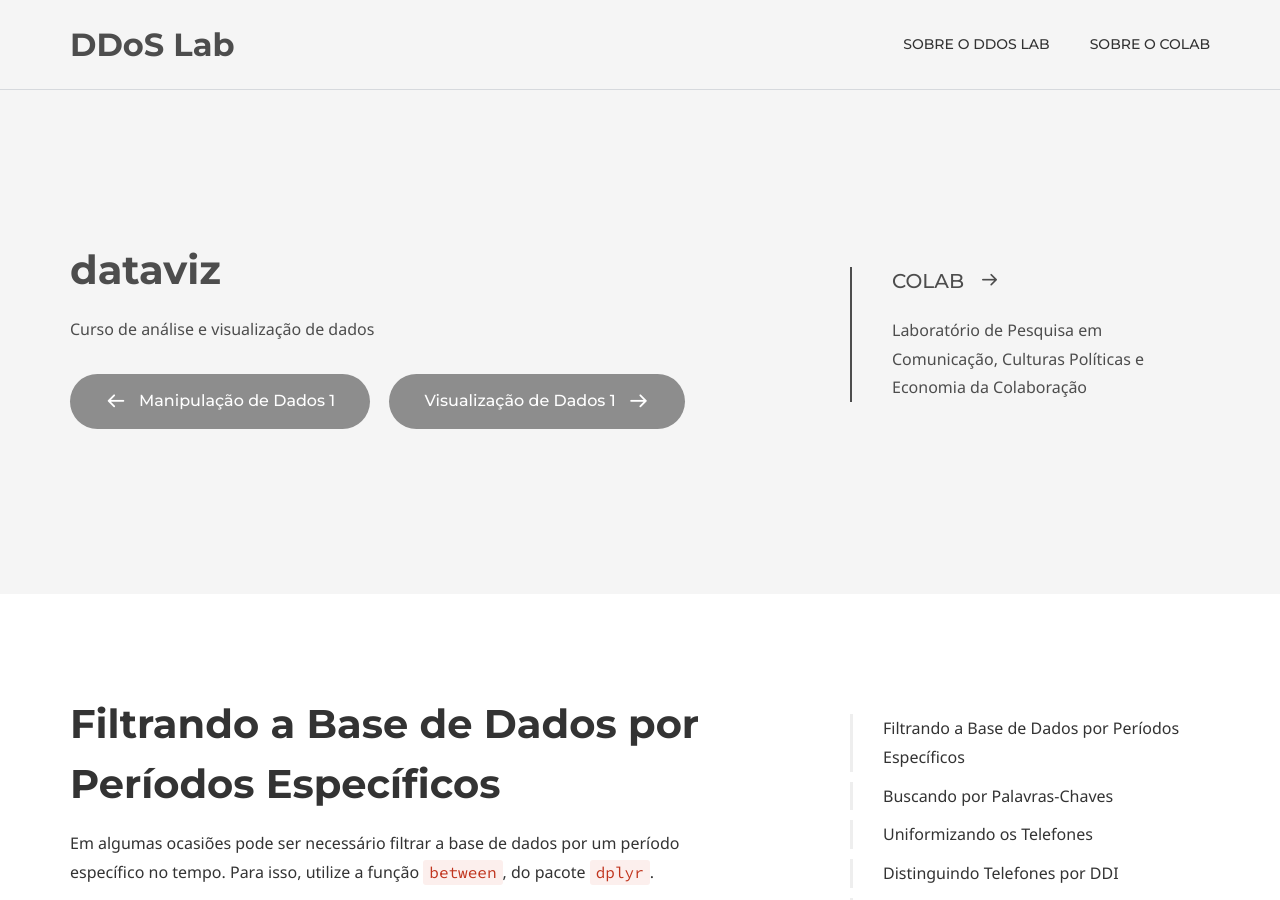
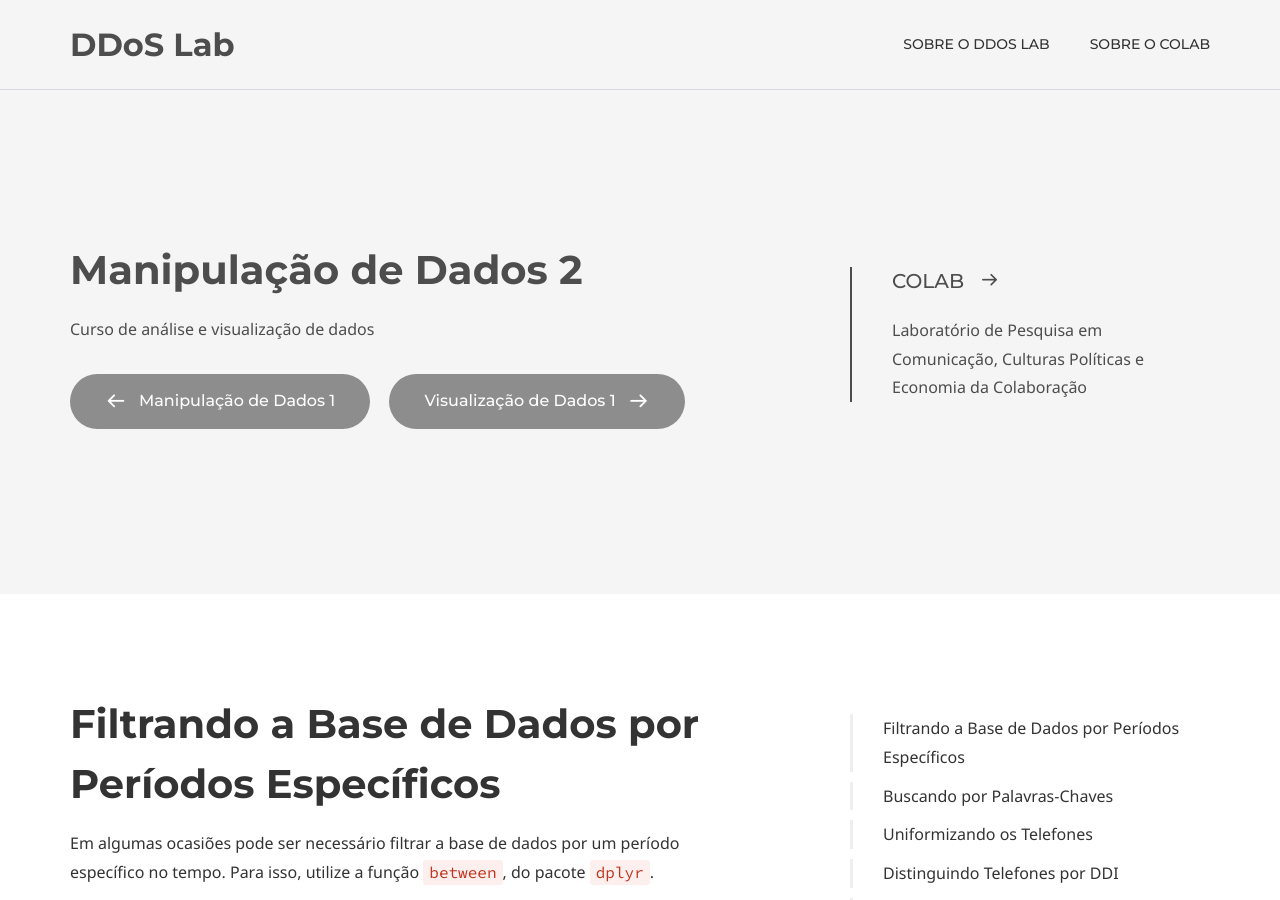
Before and after one commit to coLAB-UFF/docs, a Jekyll site: the page built from dataviz_06.md, in a window 1280 px wide and 900 px high. Built offline with Jekyll 4.4.1, drawn with Linux system fonts in a browser that asks for light colours; some web fonts are replaced.

Commit message:
Update dataviz_06.md

```diff
--- a/dataviz_06.md
+++ b/dataviz_06.md
@@ -5,7 +5,7 @@ keywords:
 comments: false
 
 # Hero section
-title: dataviz
+title: Manipulação de Dados 2
 description: Curso de análise e visualização de dados
 
 # Author box
```
